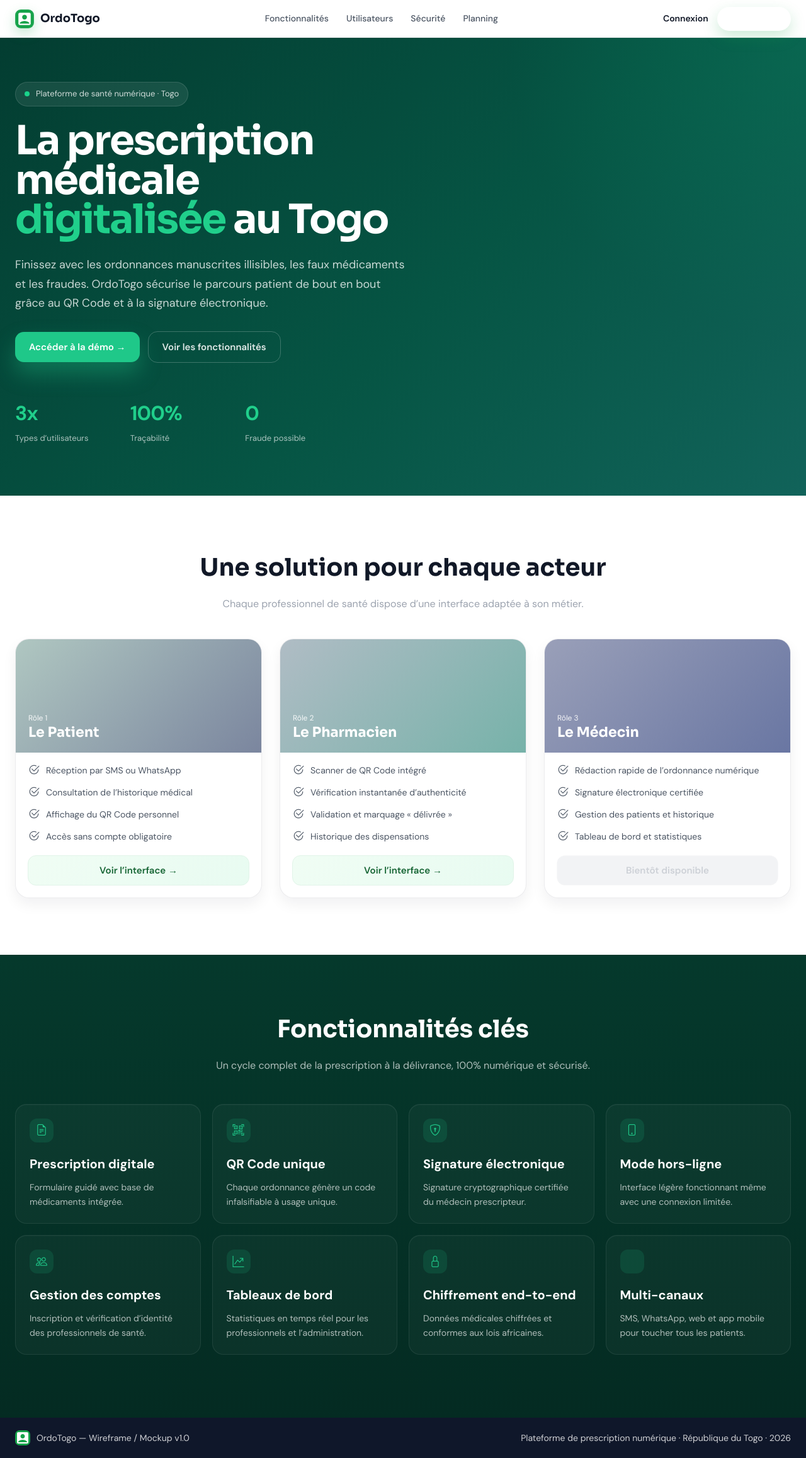
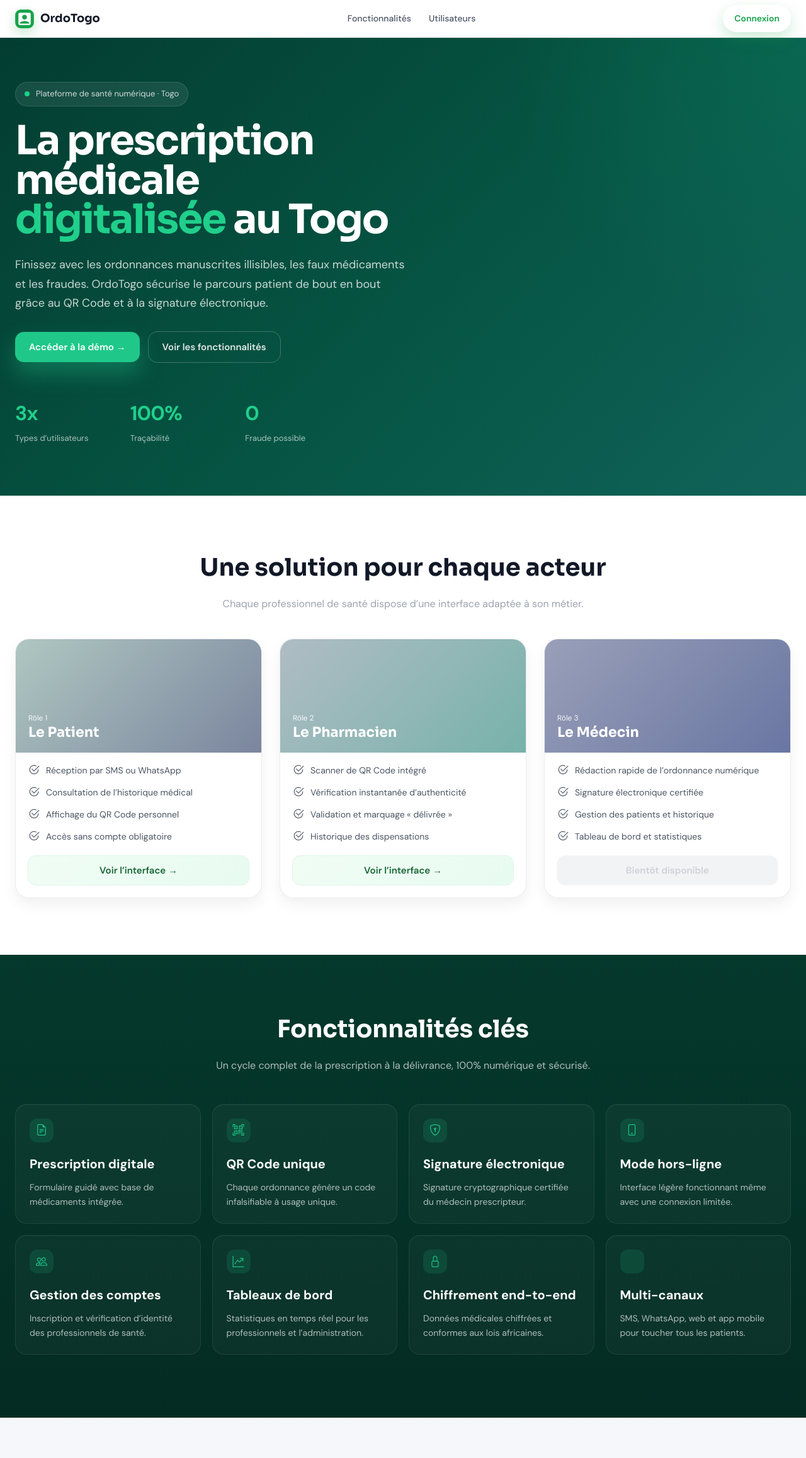
Before and after one commit to slowalie/ordotogo, a React (Vite) app: page / in a window 1280 px wide. Shown: the whole page at 63% size. After the commit the page ends 2251 px from the top, so only its background shows below. Built offline with nearby package versions, Linux system fonts and the light colour scheme.

Commit message:
Acceuil_sans_hamburger

```diff
--- a/src/pages/AuthPage.jsx
+++ b/src/pages/AuthPage.jsx
@@ -143,17 +143,10 @@
         <nav style={{ display: 'flex', alignItems: 'center', gap: '28px', color: 'var(--gray-600)', fontSize: '14px', fontWeight: 500 }}>
           <a href="#features" style={{ color: 'inherit', textDecoration: 'none' }}>Fonctionnalités</a>
           <a href="#actors" style={{ color: 'inherit', textDecoration: 'none' }}>Utilisateurs</a>
-          <a href="#security" style={{ color: 'inherit', textDecoration: 'none' }}>Sécurité</a>
-          <a href="#planning" style={{ color: 'inherit', textDecoration: 'none' }}>Planning</a>
         </nav>
 
         <div style={{ display: 'flex', alignItems: 'center', gap: '14px' }}>
-          <a href="#actors" style={{ textDecoration: 'none', color: 'var(--gray-700)', fontWeight: 600, fontSize: '14px' }}>Connexion</a>
-          <a href="#actors" style={{ textDecoration: 'none' }}>
-            <Button size="md" style={{ borderRadius: '999px', padding: '10px 18px', background: 'linear-gradient(135deg, var(--green-600) 0%, var(--green-500) 100%)', boxShadow: '0 10px 24px rgba(22, 163, 74, 0.22)' }}>
-              Démarrer →
-            </Button>
-          </a>
+          <a href="#actors" style={{ textDecoration: 'none', borderRadius: '999px', padding: '10px 18px', background: 'linear-gradient(135deg, var(--green-600) 0%, var(--green-500) 100%)', boxShadow: '0 10px 24px rgba(22, 163, 74, 0.22)',color: 'var(--green-600)', fontWeight: 600, fontSize: '14px' }}>Connexion</a>
         </div>
       </header>
 
@@ -292,17 +285,7 @@
           </div>
         </section>
 
-        <section id="planning" style={{ background: '#0f172a', color: 'rgba(255,255,255,0.8)', padding: '20px 24px' }}>
-          <div style={{ maxWidth: '1320px', margin: '0 auto', display: 'flex', justifyContent: 'space-between', alignItems: 'center', gap: '16px', flexWrap: 'wrap' }}>
-            <div style={{ display: 'flex', alignItems: 'center', gap: '10px' }}>
-              <div style={{ width: '24px', height: '24px', borderRadius: '7px', background: 'var(--green-600)', display: 'flex', alignItems: 'center', justifyContent: 'center' }}>
-                <LogoIcon />
-              </div>
-              <span style={{ fontSize: '14px' }}>OrdoTogo — Wireframe / Mockup v1.0</span>
-            </div>
-            <div style={{ fontSize: '14px' }}>Plateforme de prescription numérique · République du Togo · 2026</div>
-          </div>
-        </section>
+
       </main>
 
       <style>{`
```
